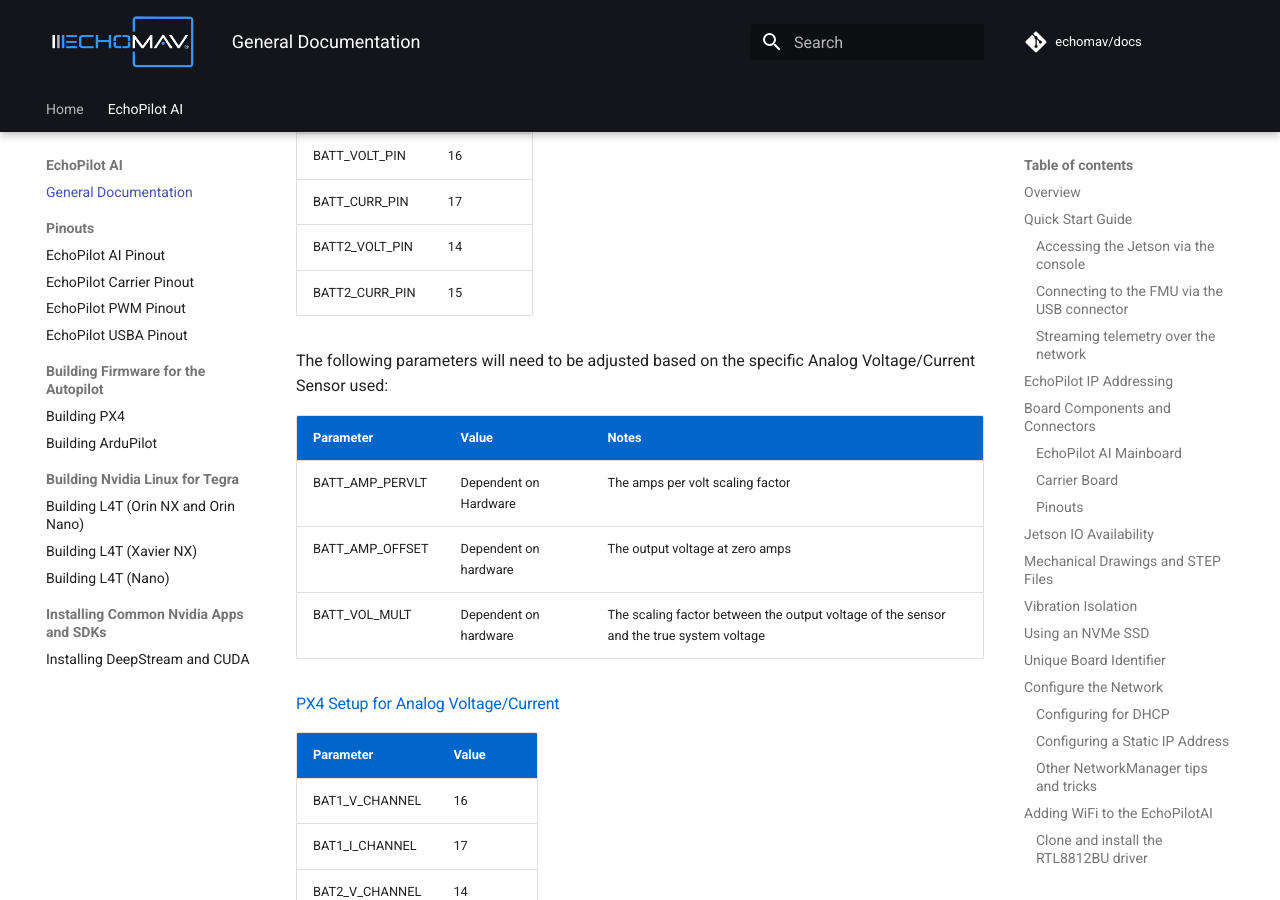
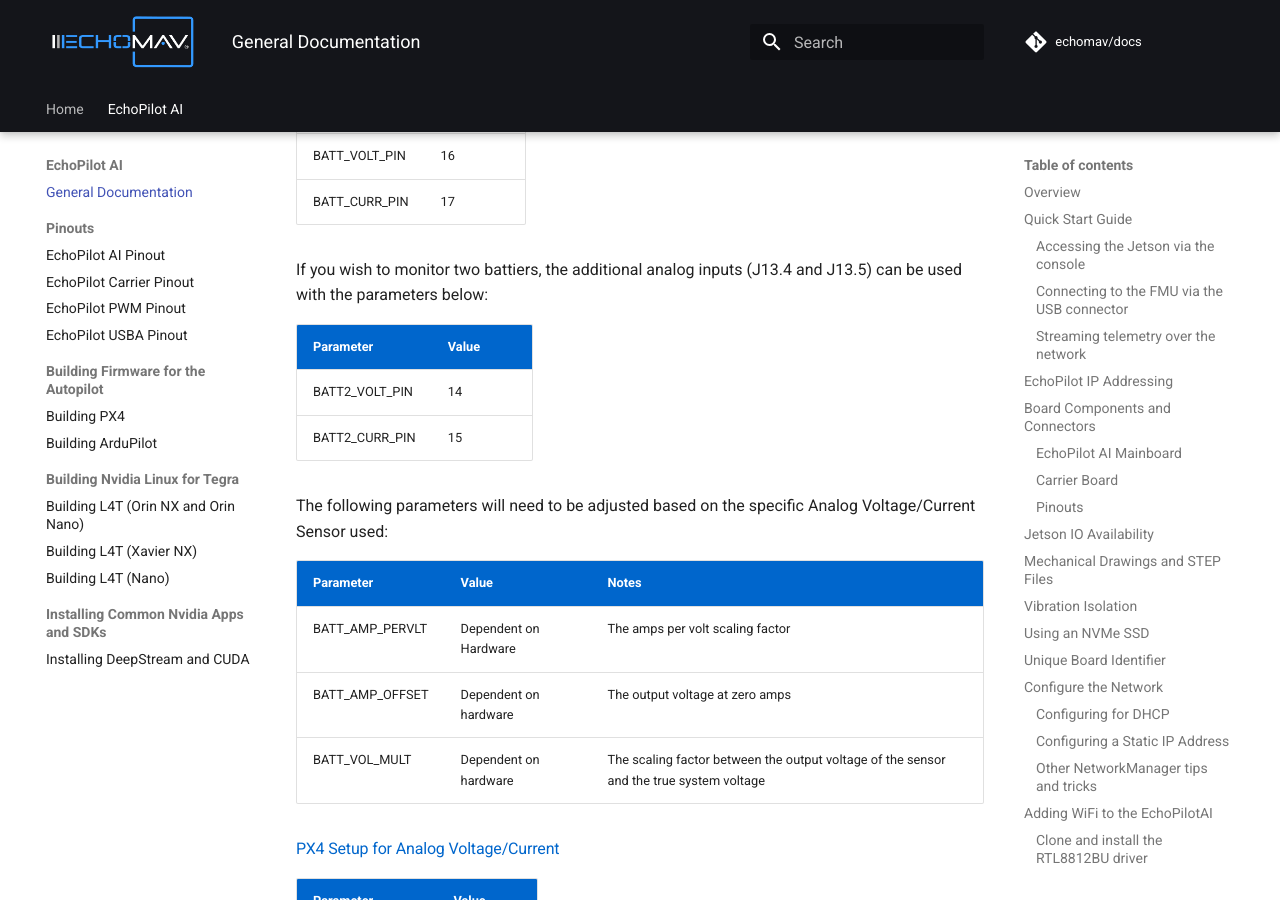
Before and after one commit to EchoMAV/docs, an MkDocs documentation site: the page built from docs/echopilot_ai.md, in a window 1280 px wide and 900 px high, scrolled down 24602 px. Built offline with MkDocs 1.6.1 and Material for MkDocs 9.7.7, drawn with Linux system fonts in a browser that asks for light colours; comment, search, counter and statistics services are not loaded; the version menu is left out.

Commit message:
improved voltage/current mon

```diff
--- a/docs/echopilot_ai.md
+++ b/docs/echopilot_ai.md
@@ -623,6 +623,11 @@ Parameter   | Value
 BATT_MONITOR    | 4
 BATT_VOLT_PIN       | 16
 BATT_CURR_PIN        | 17
+
+If you wish to monitor two battiers, the additional analog inputs (J13.4 and J13.5) can be used with the parameters below:
+
+Parameter   | Value
+------------ | -------------
 BATT2_VOLT_PIN | 14
 BATT2_CURR_PIN | 15
 
```
